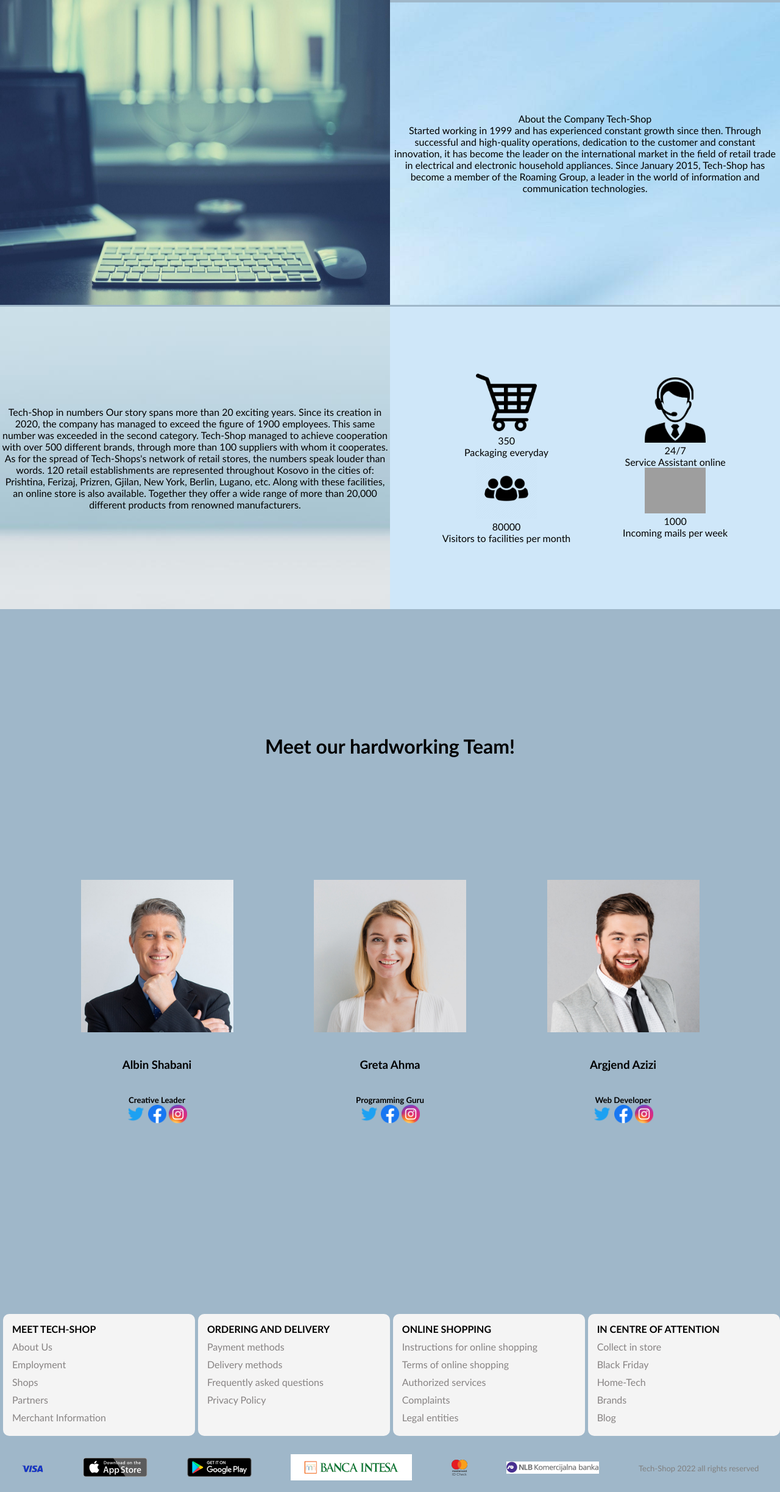
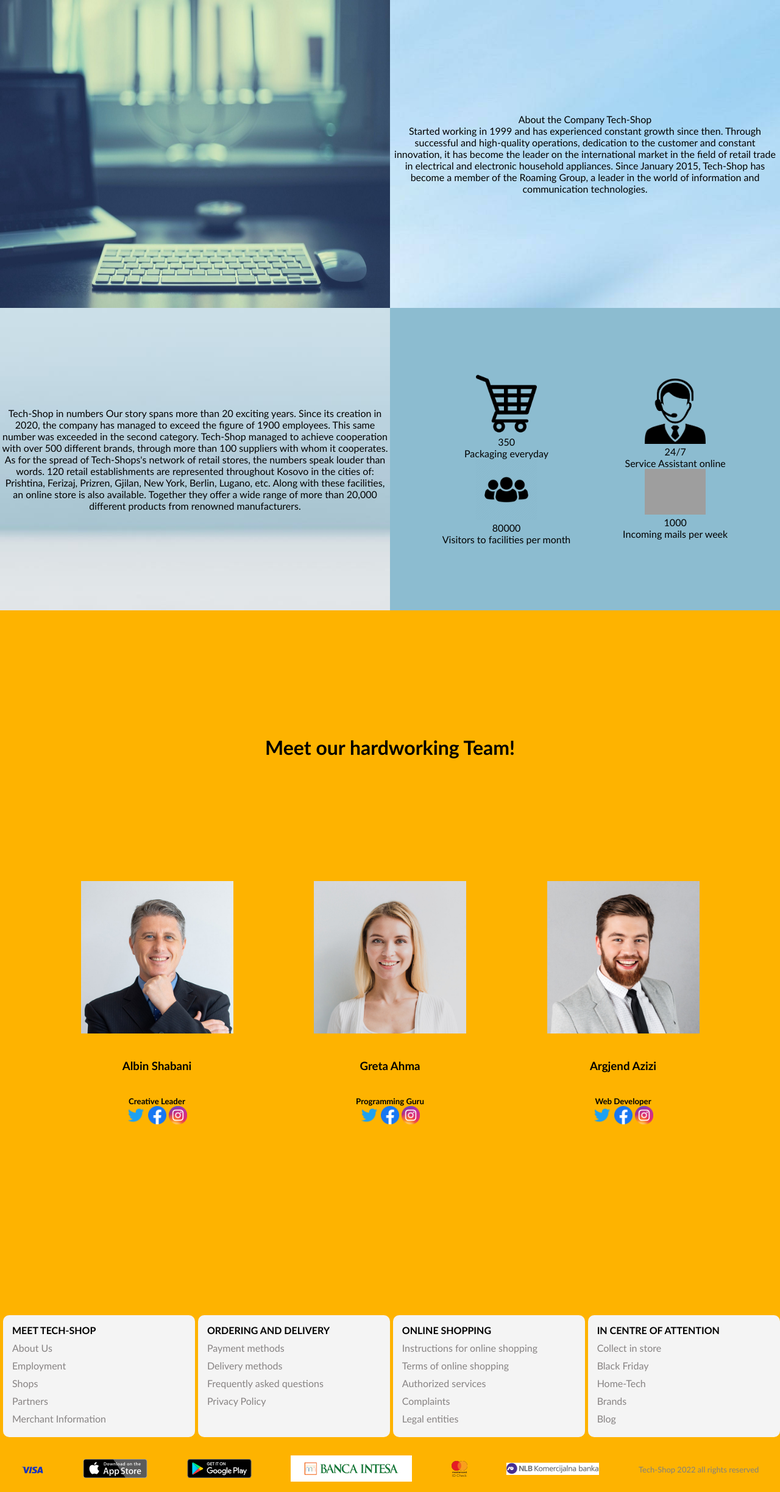
Before and after one commit to argjend02/ProjektiWeb2022, a PHP site: page /aboutus.php in a window 1280 px wide. Shown: the part 83-2530 px from the top of the page at 61% size. Run offline with PHP 8.4, Linux system fonts and the light colour scheme; grey boxes are pictures that could not be loaded.

Commit message:
about us colors changed

```diff
--- a/aboutus.php
+++ b/aboutus.php
@@ -6,11 +6,11 @@
   <title>About us</title>
 </head>
 
-<body style="background-color: rgb(159, 183, 201)">
+<body style="background-color: #feb300">
   <?php include('header.php') ?>
   <div class="main">
     <div class="kutia1">
-      <img style="width: 100%; height: 500px" src="fotot/main3.jpeg" alt="" />
+      <img style="width: 100%; height: 100%" src="fotot/main3.jpeg" alt="" />
     </div>
     <div class="kutia2">
       <p>
--- a/style.css
+++ b/style.css
@@ -285,8 +285,9 @@ align-self: center;
 
 .kutia2 {
 background-image: url("lightblue.jpeg");
+background-color: #dcf3d0;
 width: 100%;
-height: 496px;
+height: 505px;
 margin: 0 auto;
 
 
@@ -313,7 +314,7 @@ align-self: center;
 
 .kutia3 {
 background-image: url("icons.jpeg");
-
+background-color: #fff5d7;
 
 width: 100%;
 height: 496px;
@@ -330,7 +331,7 @@ align-self: center;
 
 
 .kutia4{
-  background-color: rgb(207, 231, 249);
+  background-color: #8cbcd0;
   display: flex;
   /*
   padding: 20px;
```
Also changed, not shown: style1.css (line endings or trailing spaces).
